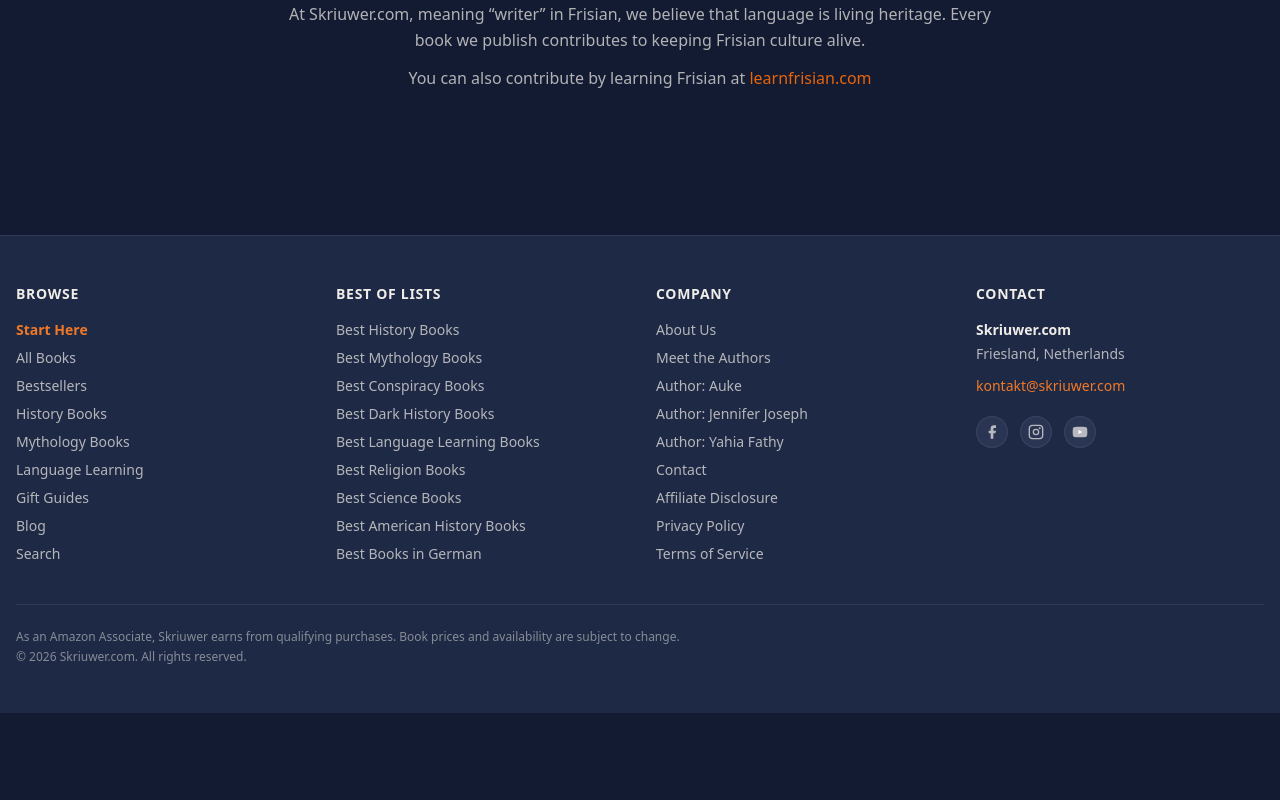
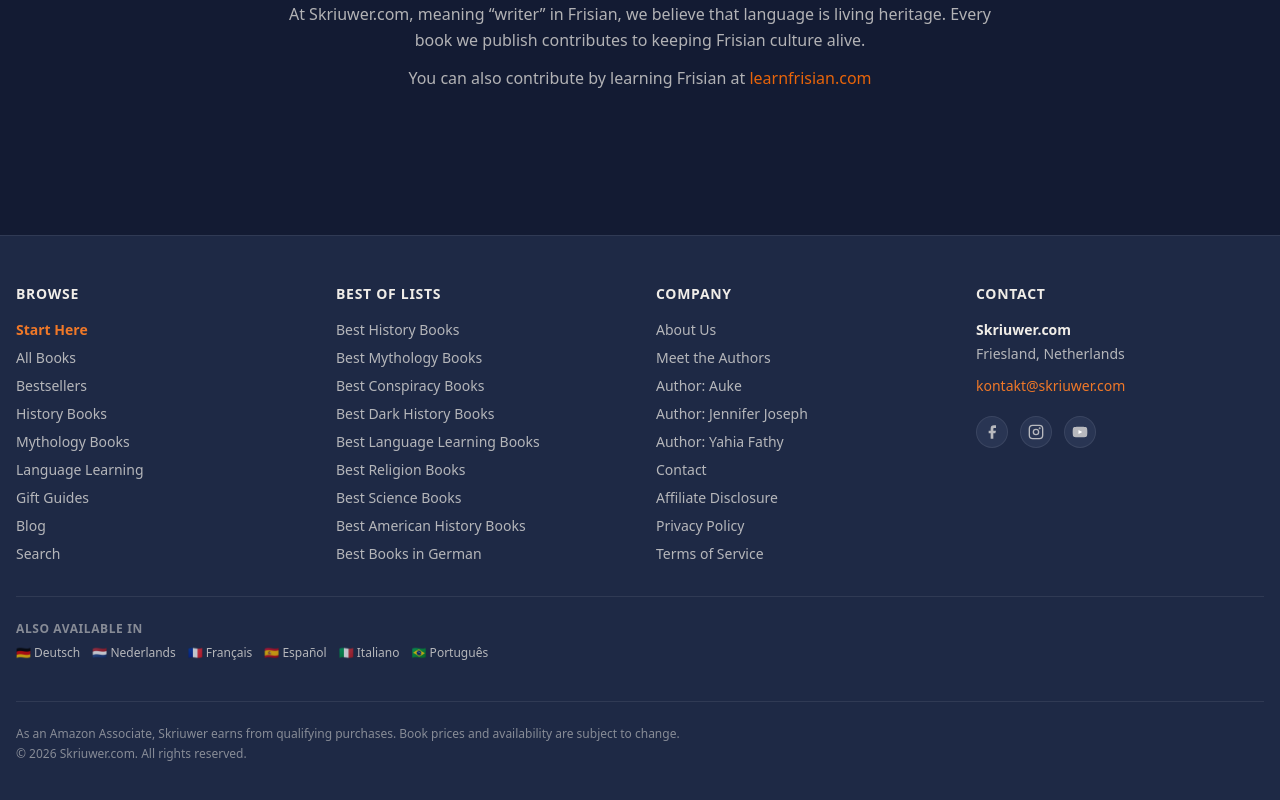
Before and after one commit to iWrityDev/skriuwer-site, a Next.js app: page / in a window 1280 px wide. Shown: the part 7940-8740 px from the top of the page. Before the commit the page ends 8653 px from the top, so only its background shows below. Built offline with nearby package versions, Linux system fonts and the light colour scheme.

Commit message:
SEO: add locale cross-links to EN footer (DE/NL/FR/ES/IT/PT)

```diff
--- a/src/app/layout.tsx
+++ b/src/app/layout.tsx
@@ -579,6 +579,19 @@
                 </div>
               </div>
             </div>
+            {!isLocalized && (
+              <div className="mt-8 pt-6 border-t border-[var(--color-border)]">
+                <p className="text-xs text-[var(--color-text-dim)] mb-2 uppercase tracking-wider font-semibold">Also available in</p>
+                <div className="flex flex-wrap gap-3 text-xs">
+                  <Link href="/de" className="text-[var(--color-text-muted)] hover:text-[var(--color-orange-light)] transition">🇩🇪 Deutsch</Link>
+                  <Link href="/nl" className="text-[var(--color-text-muted)] hover:text-[var(--color-orange-light)] transition">🇳🇱 Nederlands</Link>
+                  <Link href="/fr" className="text-[var(--color-text-muted)] hover:text-[var(--color-orange-light)] transition">🇫🇷 Français</Link>
+                  <Link href="/es" className="text-[var(--color-text-muted)] hover:text-[var(--color-orange-light)] transition">🇪🇸 Español</Link>
+                  <Link href="/it" className="text-[var(--color-text-muted)] hover:text-[var(--color-orange-light)] transition">🇮🇹 Italiano</Link>
+                  <Link href="/pt" className="text-[var(--color-text-muted)] hover:text-[var(--color-orange-light)] transition">🇧🇷 Português</Link>
+                </div>
+              </div>
+            )}
             <div className="mt-10 pt-6 border-t border-[var(--color-border)] text-xs text-[var(--color-text-dim)]">
               {isDE ? (
                 <p>Als Amazon-Partner verdient Skriuwer an qualifizierten Käufen. Preise und Verfügbarkeit können sich ändern.</p>
```
